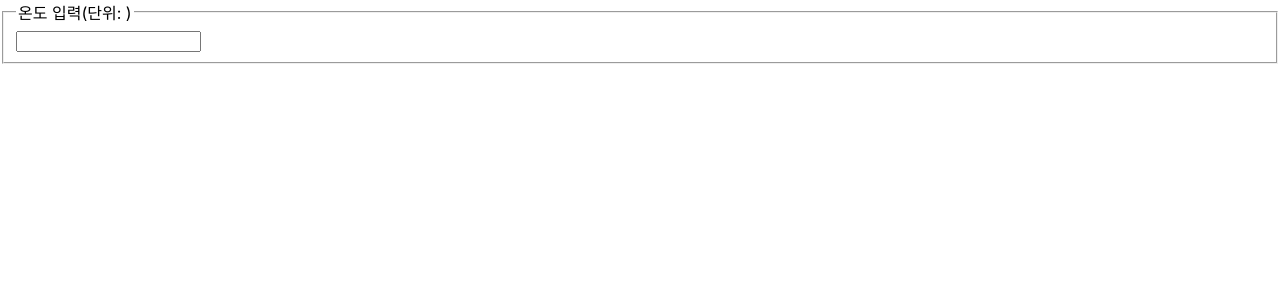
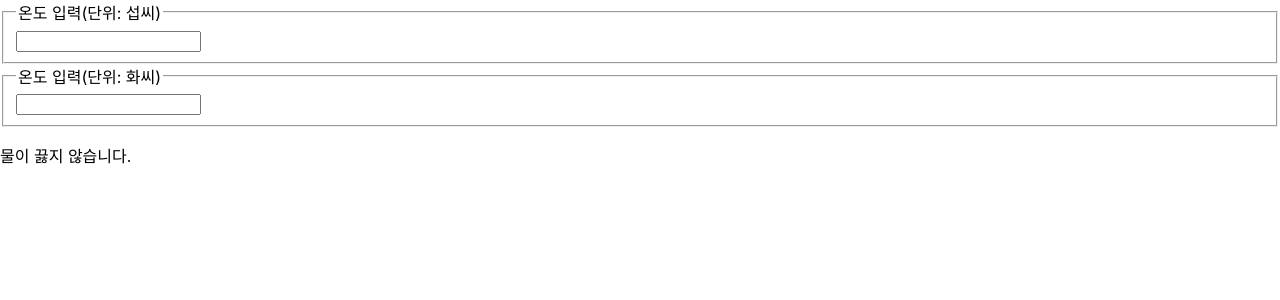
Before and after one commit to dyeon-dev/react-app, a React (Create React App) app: page / in a window 1280 px wide. Shown: the top 300 px of the page. Built offline with nearby package versions, Linux system fonts and the light colour scheme.

Commit message:
[ch12. state 상위로 끌어올리기] Calculator - props 공유

```diff
--- /dev/null
+++ b/src/chapter_12/Calculator.jsx
@@ -0,0 +1,76 @@
+// 상위 컴포넌트
+
+import React, { useState } from "react";
+import TemperatureInput from "./TemperatureInput";
+
+// 물이 끓음 여부를 알려주는 컴포넌트
+function BoilingVerdict(props) {
+    if (props.celsius >= 100) {
+        return <p>물이 끓습니다.</p>;
+    }
+    return <p>물이 끓지 않습니다.</p>;
+}
+
+// 온도 변환 함수 (섭씨온도와 화씨온도 값을 동기화)
+function toCelsius(fahrenheit) {
+    return ((fahrenheit - 32) * 5) / 9;
+}
+function toFahrenheit(celsius) {
+    return (celsius * 9) / 5 + 32;
+}
+
+// 온도 변환 함수 호출하는 함수 (매개변수: 온도값, 변환하는 함수)
+// tryConvert('abc', toCelsius) -> empty string 리턴
+// tryConvert('10.22', toFahrenheit) -> '50.396' 리턴
+
+function tryConvert(temperature, convert) {
+    const input = parseFloat(temperature);
+    if (Number.isNaN(input)) {
+        return "";
+    }
+    const output = convert(input);
+    const rounded = Math.round(output * 1000) / 1000;
+    return rounded.toString();
+}
+
+
+function Calculator(props) {
+    // 온도, 단위 각각 state로 각각 관리
+    const [temperature, setTemperature] = useState("");
+    const [scale, setScale] = useState("c");
+
+    const handleCelsiusChange = (temperature) => {
+        setTemperature(temperature);
+        setScale("c");
+    };
+
+    const handleFahrenheitChange = (temperature) => {
+        setTemperature(temperature);
+        setScale("f");
+    };
+
+    const celsius =
+        scale === "f" ? tryConvert(temperature, toCelsius) : temperature;
+    const fahrenheit =
+        scale === "c" ? tryConvert(temperature, toFahrenheit) : temperature;
+
+    return (
+        <div>
+            {/* 변환된 온도값과 단위를 props로 넣어준다.
+            값이 변경되었을 때 업데이트하기 위한 함수를 onTemperatureChange에 넣어준다. */}
+            <TemperatureInput
+                scale="c"
+                temperature={celsius}
+                onTemperatureChange={handleCelsiusChange}
+            />
+            <TemperatureInput
+                scale="f"
+                temperature={fahrenheit}
+                onTemperatureChange={handleFahrenheitChange}
+            />
+            <BoilingVerdict celsius={parseFloat(celsius)} />
+        </div>
+    );
+}
+
+export default Calculator;
--- a/src/chapter_12/TemperatureInput.jsx
+++ b/src/chapter_12/TemperatureInput.jsx
@@ -1,3 +1,4 @@
+// 입략 컴포넌트 추출하기
 const scalesNames = {
     c:"섭씨",
     f:"화씨"
@@ -5,7 +6,9 @@
 
 function TemperatureInput(props) {
     const handleChange = (event) => {
-        props.onTemperatureChange(event.target.value); // 온도값이 변경되었을 때 onTemperatureChange 함수를 호출하여 상위 컴포넌트로 변경된 값을 전달
+        // 변경 전: setTemperature(event.target.value)
+        // 공통된 상위 컴포넌트로 올려서 공유
+        props.onTemperatureChange(event.target.value); // 온도값이 변경되었을 때마다 onTemperatureChange 함수를 호출하여 상위 컴포넌트로 변경된 값을 전달
     };
 
     return (
--- a/src/index.js
+++ b/src/index.js
@@ -14,11 +14,12 @@
 import AttendanceBook from './chapter_10/AttendanceBook';
 import SignUp from './chapter_11/SignUp';
 import TemperatureInput from './chapter_12/TemperatureInput';
+import Calculator from './chapter_12/Calculator';
 
 const root = ReactDOM.createRoot(document.getElementById('root'));
 root.render(
   <React.StrictMode>
-    <TemperatureInput />
+    <Calculator />
   </React.StrictMode>
 );
 
```
